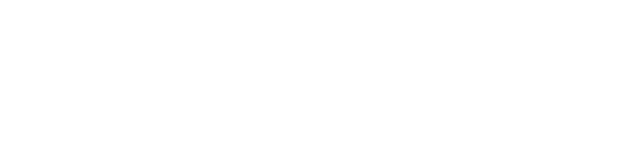
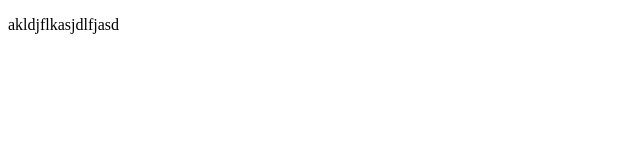
Before and after one commit to eteRnaL198/mealticket, a plain HTML site: page index.html in a window 1280 px wide. Shown: the whole page, without its empty margins (0-640 px from the left). Drawn offline with Linux system fonts and the light colour scheme.

Commit message:
Update index.html

```diff
--- a/index.html
+++ b/index.html
@@ -8,7 +8,7 @@
   <title>yanagi</title>
 </head>
 <body>
-
+  <p>akldjflkasjdlfjasd</p>
 </body>
 <script src="./assets/js/script.js"></script>
 </html>
```
